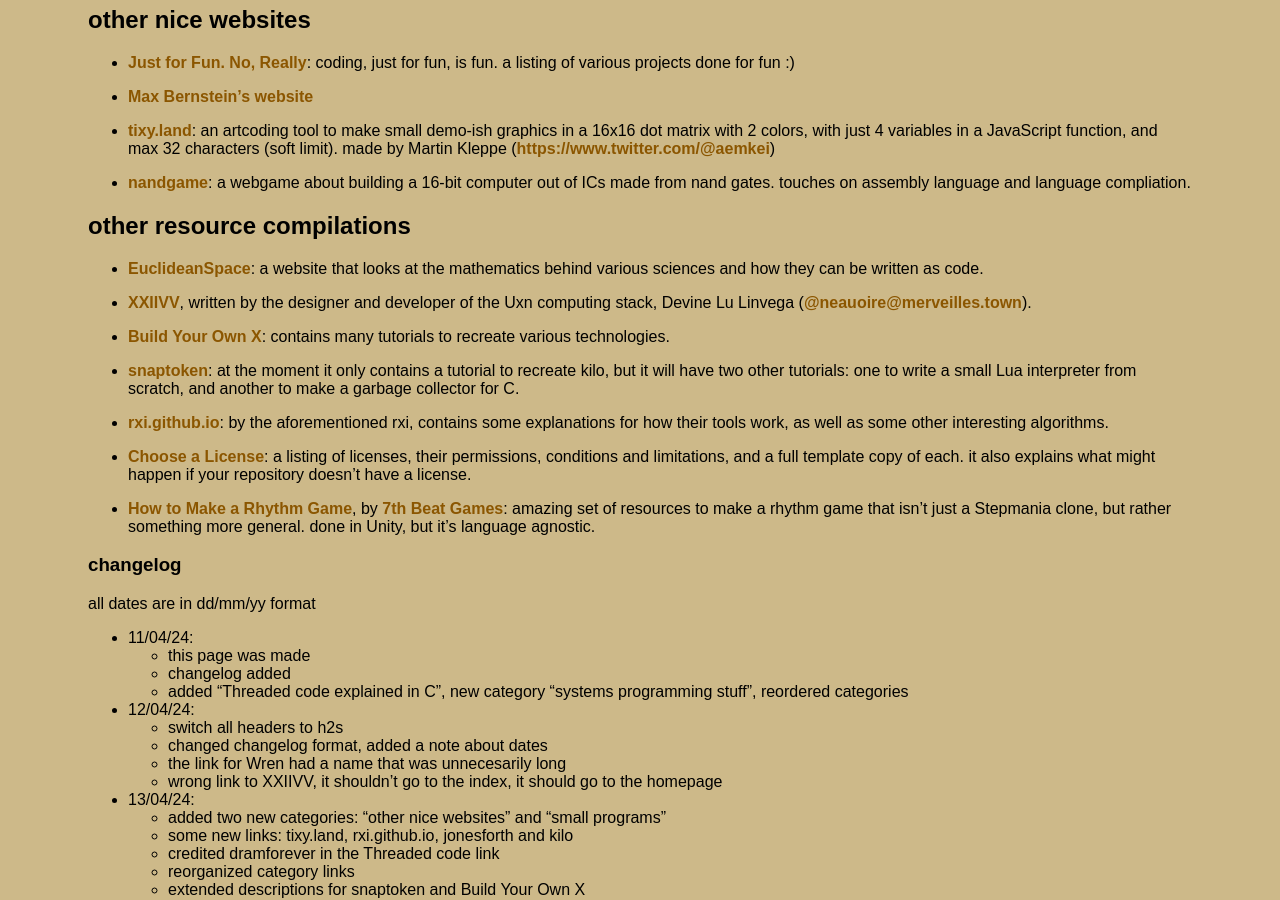
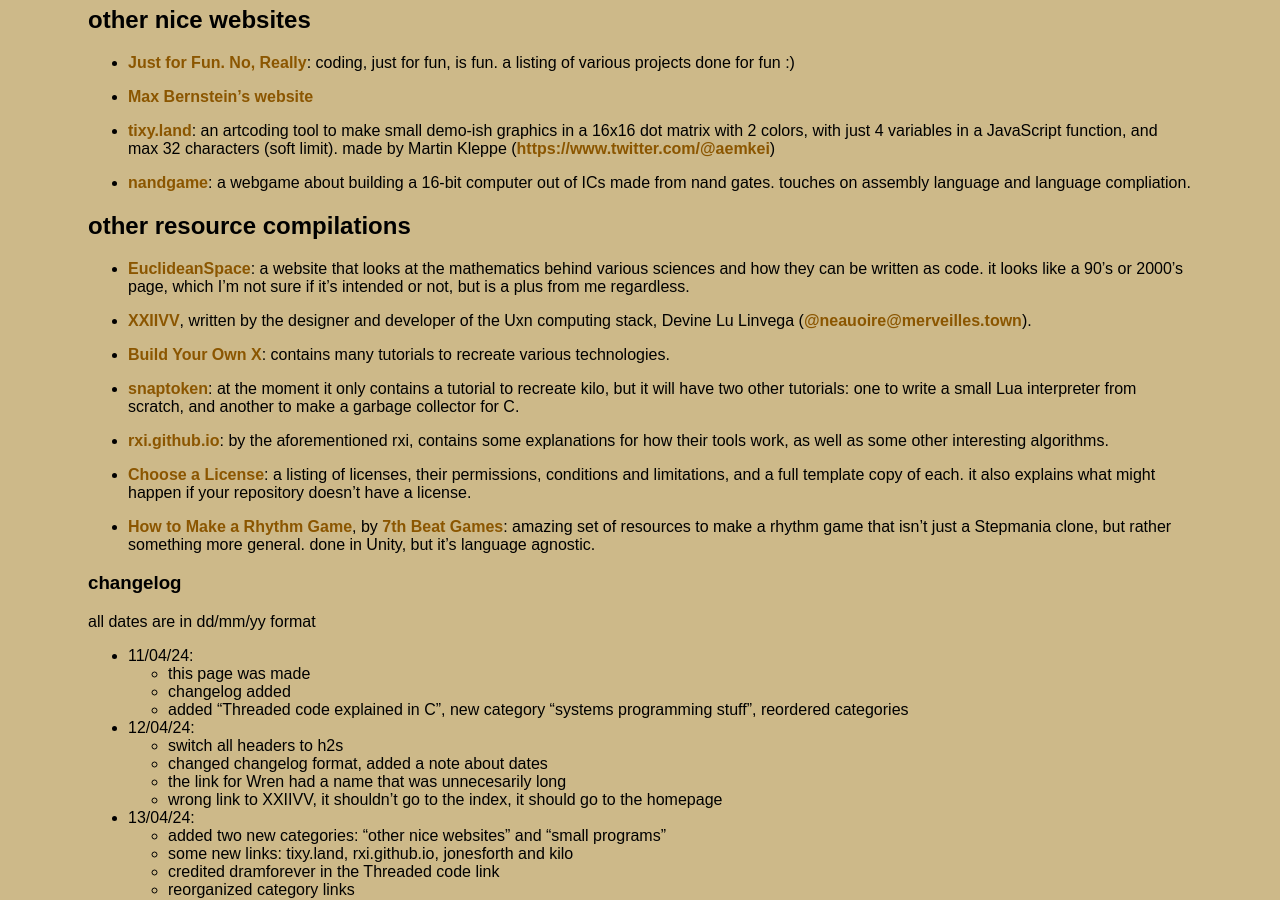
Before and after one commit to thacuber2a03/thacuber2a03.github.io, a Jekyll site: the page built from things/bookmarks.md, in a window 1280 px wide and 900 px high, scrolled down 3047 px. Built offline with Jekyll 4.4.1, drawn with Linux system fonts in a browser that asks for light colours; some of the changed text lies outside the part shown.

Commit message:
update bookmarks
- extend "EuclideanSpace" description

```diff
--- a/things/bookmarks.md
+++ b/things/bookmarks.md
@@ -158,7 +158,7 @@
 
 <h2 id="infocomps">other resource compilations</h2>
 
-- [EuclideanSpace](https://www.euclideanspace.com/): a website that looks at the mathematics behind various sciences and how they can be written as code.
+- [EuclideanSpace](https://www.euclideanspace.com/): a website that looks at the mathematics behind various sciences and how they can be written as code. it looks like a 90's or 2000's page, which I'm not sure if it's intended or not, but is a plus from me regardless.
 
 - [XXIIVV](https://wiki.xxiivv.com/site/), written by the designer and developer of the Uxn computing stack, Devine Lu Linvega ([@neauoire@merveilles.town](https://merveilles.town/@neauoire)).
 
```
Also changed, not shown: other parts of things/bookmarks.md (+1 -0 lines).
